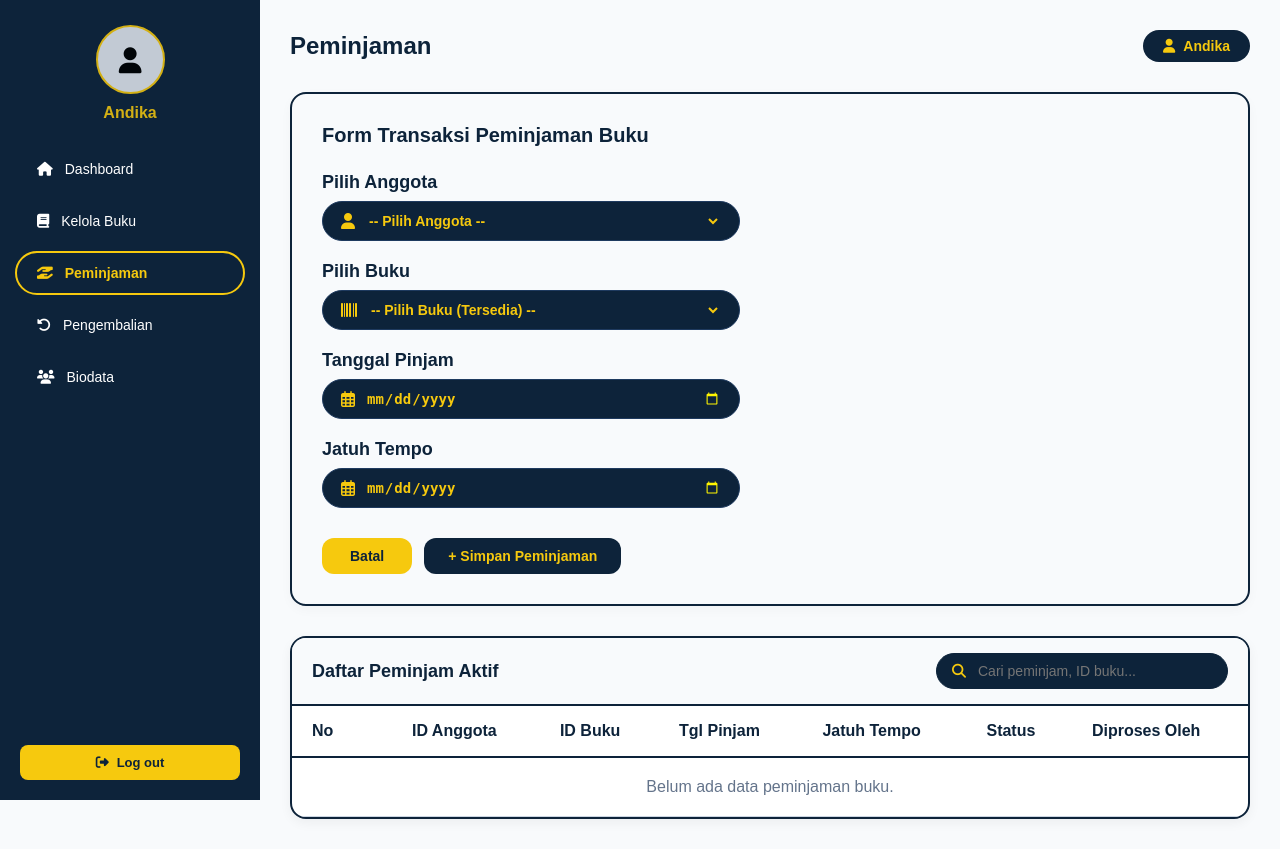
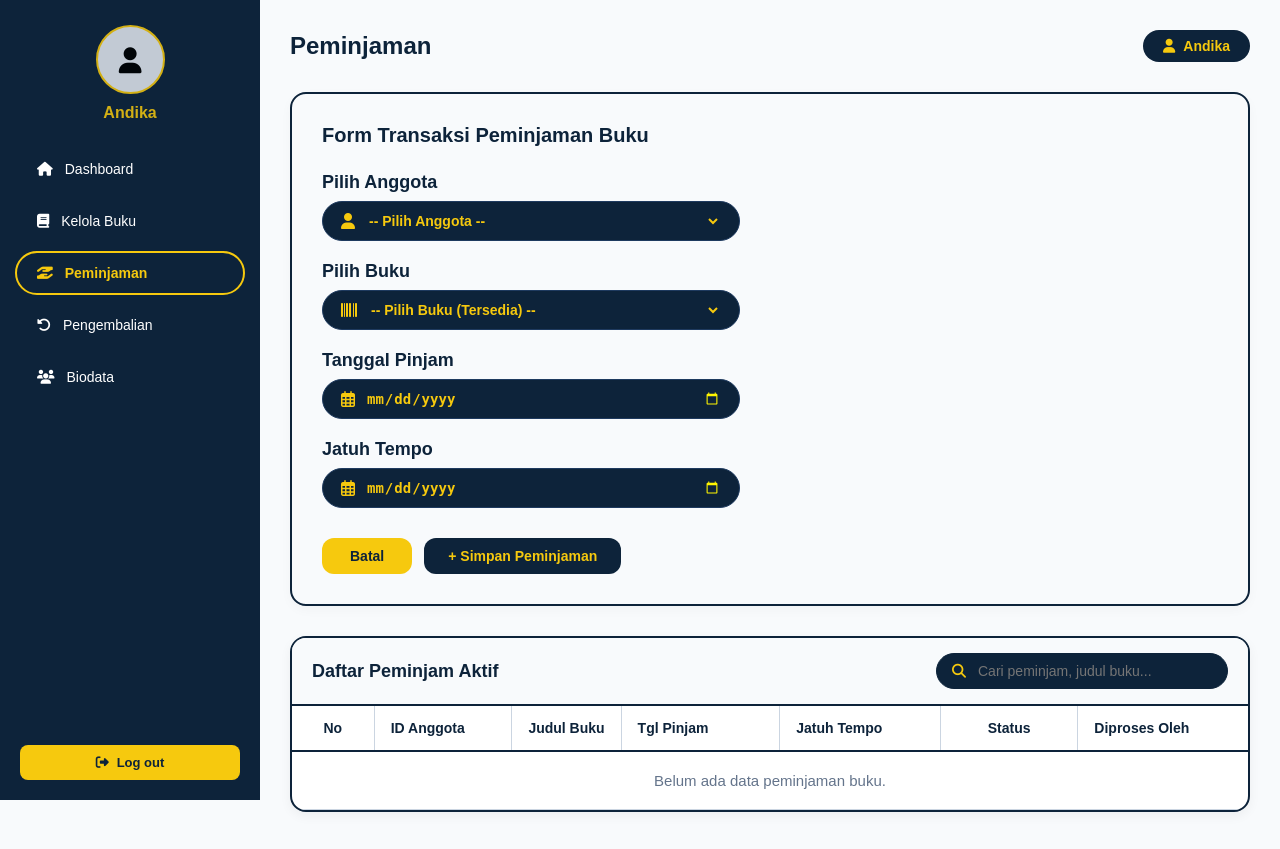
Before and after one commit to fashafirdaus21-hash/FREX, a Flask app: page /admin/peminjaman in a window 1280 px wide. After the commit the page ends 812 px from the top, so only its background shows below. Run offline with Flask 3, Linux system fonts and the light colour scheme; a user stored in the database is signed in; data comes from the database, SQL or seed files in the repository; data that the repository does not hold is empty.

Commit message:
ada update besar

```diff
--- a/app.py
+++ b/app.py
@@ -304,7 +304,15 @@ def admin_peminjaman():
         cursor.execute("SELECT id_buku, judul, jumlah_tersedia FROM buku WHERE jumlah_tersedia > 0")
         buku_list = cursor.fetchall()
 
-        cursor.execute("SELECT * FROM peminjaman ORDER BY id_peminjaman DESC")
+        cursor.execute("""
+            SELECT peminjaman.*,
+                   buku.judul AS judul_buku,
+                   COALESCE(admin_user.nama, admin_user.username, '-') AS nama_admin
+            FROM peminjaman
+            LEFT JOIN buku ON peminjaman.id_buku = buku.id_buku
+            LEFT JOIN users AS admin_user ON peminjaman.diproses_oleh = admin_user.id_user
+            ORDER BY peminjaman.id_peminjaman DESC
+        """)
         peminjaman_list = cursor.fetchall()
 
         cursor.close()
@@ -357,13 +365,12 @@ def admin_pengembalian():
         settings = {row['kunci']: row['nilai'] for row in pengaturan_rows}
 
         cursor.execute("""
-            SELECT peminjaman.*, anggota.nama_lengkap as nama_anggota, buku.judul
+            SELECT peminjaman.*, anggota.nama_lengkap as nama_peminjam, buku.judul
             FROM peminjaman
             JOIN anggota ON peminjaman.id_anggota = anggota.id_anggota
             JOIN buku ON peminjaman.id_buku = buku.id_buku
-            WHERE peminjaman.status = 'dipinjam'
+            ORDER BY peminjaman.id_peminjaman DESC LIMIT 5
         """)
-        peminjaman_aktif = cursor.fetchall()
 
         cursor.close()
         conn.close()
@@ -555,7 +562,7 @@ def user_biodata():
         return render_template('user/biodata.html', biodata=biodata)
     return redirect(url_for('login'))
 
-# Paste di app.py (di bawah rute /user/biodata)
+
 @app.route('/user/update_biodata', methods=['POST'])
 def user_update_biodata():
     if session.get('role') in ['siswa', 'user']:
--- a/static/style.css
+++ b/static/style.css
@@ -209,7 +209,7 @@ body {
     background: white;
     border-radius: 16px;
     overflow: hidden;
-    border: 2px solid #cbd5e1;
+    border: 2px solid #0d233a;
     box-shadow: 0 4px 12px rgba(0,0,0,0.05);
 }
 
@@ -221,16 +221,38 @@ body {
 .custom-table-admin th {
     background-color: white;
     color: #0d233a;
-    padding: 16px 20px;
-    font-size: 16px;
+    padding: 14px 18px;
+    font-size: 15px;
     font-weight: bold;
     border-bottom: 2px solid #0d233a;
+    border-right: 1px solid #cbd5e1;
     text-align: left;
+    white-space: nowrap;
+}
+
+.custom-table-admin th:last-child {
+    border-right: none;
 }
 
 .custom-table-admin td {
-    padding: 20px;
+    padding: 15px 18px;
+    color: #0d233a;
+    font-size: 15px;
     border-bottom: 1px solid #cbd5e1;
+    border-right: 1px solid #cbd5e1;
+    vertical-align: middle;
+}
+
+.custom-table-admin td:last-child {
+    border-right: none;
+}
+
+.custom-table-admin tbody tr:last-child td {
+    border-bottom: none;
+}
+
+.custom-table-admin tbody tr:hover {
+    background-color: #f8fafc;
 }
 
 /* --- MODAL PROFIL ALA WHATSAPP --- */
@@ -1332,3 +1354,53 @@ input[type="date"]::-webkit-calendar-picker-indicator {
     filter: invert(80%) sepia(80%) saturate(600%) hue-rotate(360deg) brightness(105%) contrast(100%);
     cursor: pointer;
 }
+/* --- STYLING VISUAL & GARIS PEMISAH TABEL PEMINJAM AKTIF --- */
+#tabelPeminjamAktif {
+    width: 100%;
+    border-collapse: collapse;
+}
+
+#tabelPeminjamAktif thead th {
+    padding: 14px 16px;
+    font-size: 14px;
+    font-weight: bold;
+    color: #0d233a;
+    background-color: #ffffff;
+    border-bottom: 2px solid #0d233a;
+    border-right: 1px solid #cbd5e1;
+    white-space: nowrap;
+}
+
+#tabelPeminjamAktif thead th:last-child {
+    border-right: none;
+}
+
+#tabelPeminjamAktif tbody td {
+    padding: 14px 16px;
+    font-size: 15px;
+    color: #0d233a;
+    vertical-align: middle;
+    border-bottom: 1px solid #cbd5e1;
+    border-right: 1px solid #cbd5e1;
+}
+
+#tabelPeminjamAktif tbody td:last-child {
+    border-right: none;
+}
+
+#tabelPeminjamAktif tbody tr:last-child td {
+    border-bottom: none;
+}
+
+#tabelPeminjamAktif tbody tr.baris-data-peminjam:hover {
+    background-color: #f8fafc;
+}
+
+.nowrap-cell {
+    white-space: nowrap;
+}
+
+.judul-buku-cell {
+    min-width: 180px;
+    line-height: 1.4;
+}
--- a/templates/admin/peminjaman.html
+++ b/templates/admin/peminjaman.html
@@ -102,44 +102,45 @@
             </div>
 
             <!-- Tabel Daftar Orang yang Meminjam -->
-            <div class="table-box-container" style="border: 2px solid #0d233a;">
-                <!-- HEADER TABEL DENGAN BILAH PENCARIAN DI POJOK KANAN -->
+            <div class="table-box-container" style="border: 2px solid #0d233a; overflow-x: auto;">
+
+               <!-- HEADER TABEL DENGAN BILAH PENCARIAN DI POJOK KANAN -->
                 <div style="display: flex; justify-content: space-between; align-items: center; flex-wrap: wrap; gap: 15px; padding: 15px 20px; background-color: #f8fafc; border-bottom: 2px solid #0d233a;">
                     <h3 style="color: #0d233a; margin: 0; font-size: 18px;">Daftar Peminjam Aktif</h3>
 
                     <!-- Bilah Pencarian -->
                     <div style="display: flex; align-items: center; background-color: #0d233a; padding: 8px 15px; border-radius: 20px; border: 1.5px solid #0d233a; width: 260px;">
                         <i class="fa-solid fa-magnifying-glass" style="color: #f6c90e; margin-right: 10px; font-size: 14px;"></i>
-                        <input type="text" id="searchPeminjamInput" onkeyup="cariPeminjam()" placeholder="Cari peminjam, ID buku..." style="border: none; background: transparent; color: #ffffff; outline: none; width: 100%; font-size: 14px;">
+                        <input type="text" id="searchPeminjamInput" onkeyup="cariPeminjam()" placeholder="Cari peminjam, judul buku..." style="border: none; background: transparent; color: #ffffff; outline: none; width: 100%; font-size: 14px;">
                     </div>
                 </div>
 
                 <table class="custom-table-admin" id="tabelPeminjamAktif">
                     <thead>
                         <tr>
-                            <th style="width: 60px;">No</th>
-                            <th>ID Anggota</th>
-                            <th>ID Buku</th>
-                            <th>Tgl Pinjam</th>
-                            <th>Jatuh Tempo</th>
-                            <th>Status</th>
-                            <th>Diproses Oleh</th>
+                            <th style="width: 55px; text-align: center;">No</th>
+                            <th style="width: 110px;">ID Anggota</th>
+                            <th>Judul Buku</th>
+                            <th style="width: 135px;">Tgl Pinjam</th>
+                            <th style="width: 135px;">Jatuh Tempo</th>
+                            <th style="width: 115px; text-align: center;">Status</th>
+                            <th style="width: 145px;">Diproses Oleh</th>
                         </tr>
                     </thead>
                     <tbody>
                         {% for p in peminjaman_list %}
                         <tr class="baris-data-peminjam">
-                            <td style="font-size: 16px; color: #0d233a;">{{ loop.index }}</td>
-                            <td style="font-size: 16px; color: #0d233a; font-weight: bold;">{{ p.id_anggota }}</td>
-                            <td style="font-size: 16px; color: #0d233a;">{{ p.id_buku }}</td>
-                            <td style="font-size: 16px; color: #0d233a;">{{ p.tgl_pinjam }}</td>
-                            <td style="font-size: 16px; color: #0d233a;">{{ p.jatuh_tempo }}</td>
-                            <td>
+                            <td style="text-align: center;">{{ loop.index }}</td>
+                            <td class="nowrap-cell" style="font-weight: bold;">{{ p.id_anggota }}</td>
+                            <td class="judul-buku-cell">{{ p.judul_buku or p.id_buku }}</td>
+                            <td class="nowrap-cell">{{ p.tgl_pinjam }}</td>
+                            <td class="nowrap-cell">{{ p.jatuh_tempo }}</td>
+                            <td class="nowrap-cell" style="text-align: center;">
                                 <span style="background-color: #eab308; color: #0d233a; padding: 6px 12px; border-radius: 10px; font-weight: bold; font-size: 13px; display: inline-block;">
                                     {{ p.status }}
                                 </span>
                             </td>
-                            <td style="font-size: 16px; color: #0d233a;">{{ p.diproses_oleh }}</td>
+                            <td class="nowrap-cell">{{ p.nama_admin or p.diproses_oleh }}</td>
                         </tr>
                         {% else %}
                         <tr>
@@ -154,8 +155,6 @@
                     </tbody>
                 </table>
             </div>
-        </div>
-    </div>
 
     <!-- MODAL PROFIL WHATSAPP (TUNGGAL) -->
     <div id="waProfileModal" class="modal-overlay-wa" style="display: none;">
```
Also changed, not shown: templates/admin/dashboard.html (+16 -11 lines).
